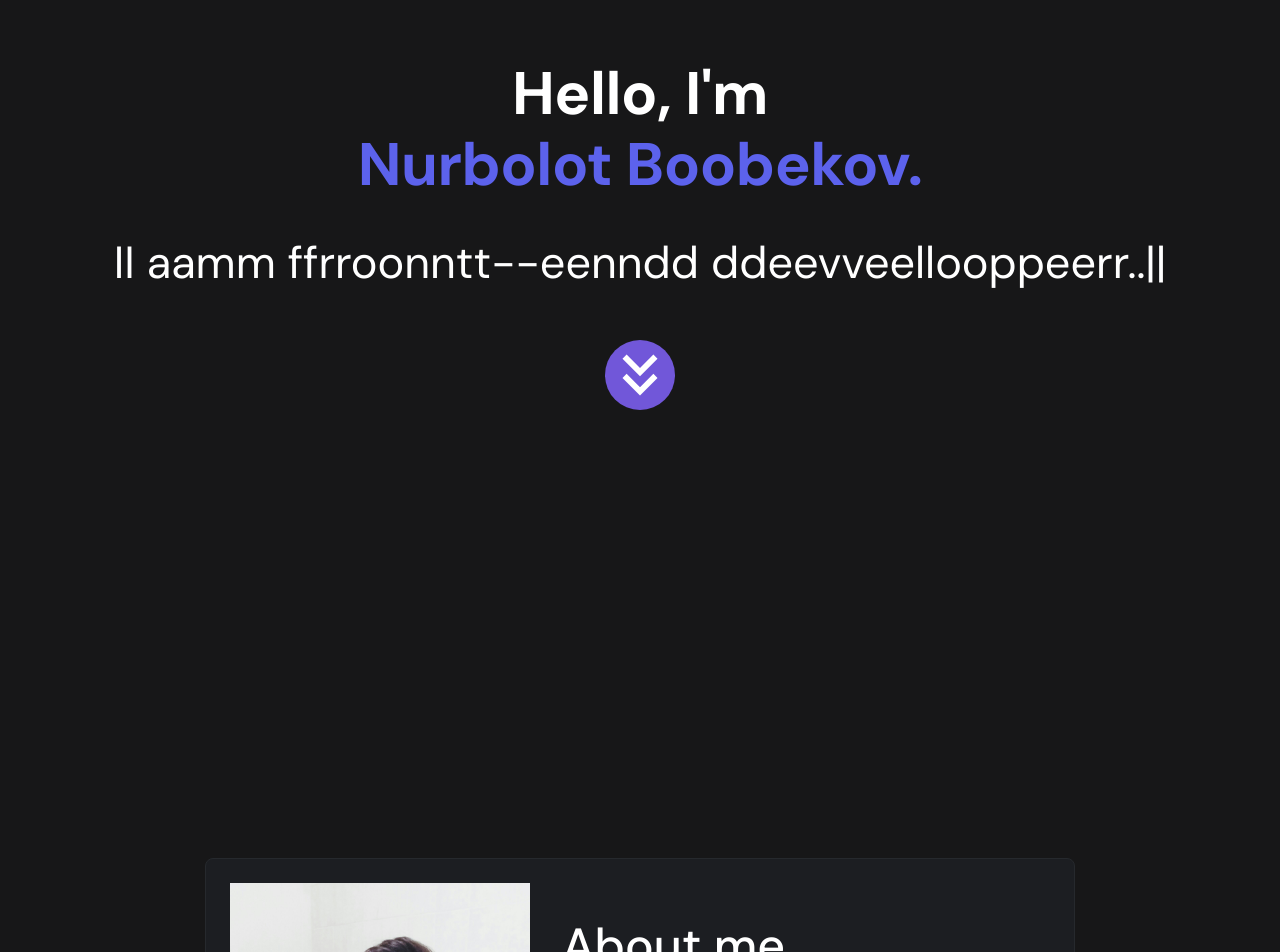
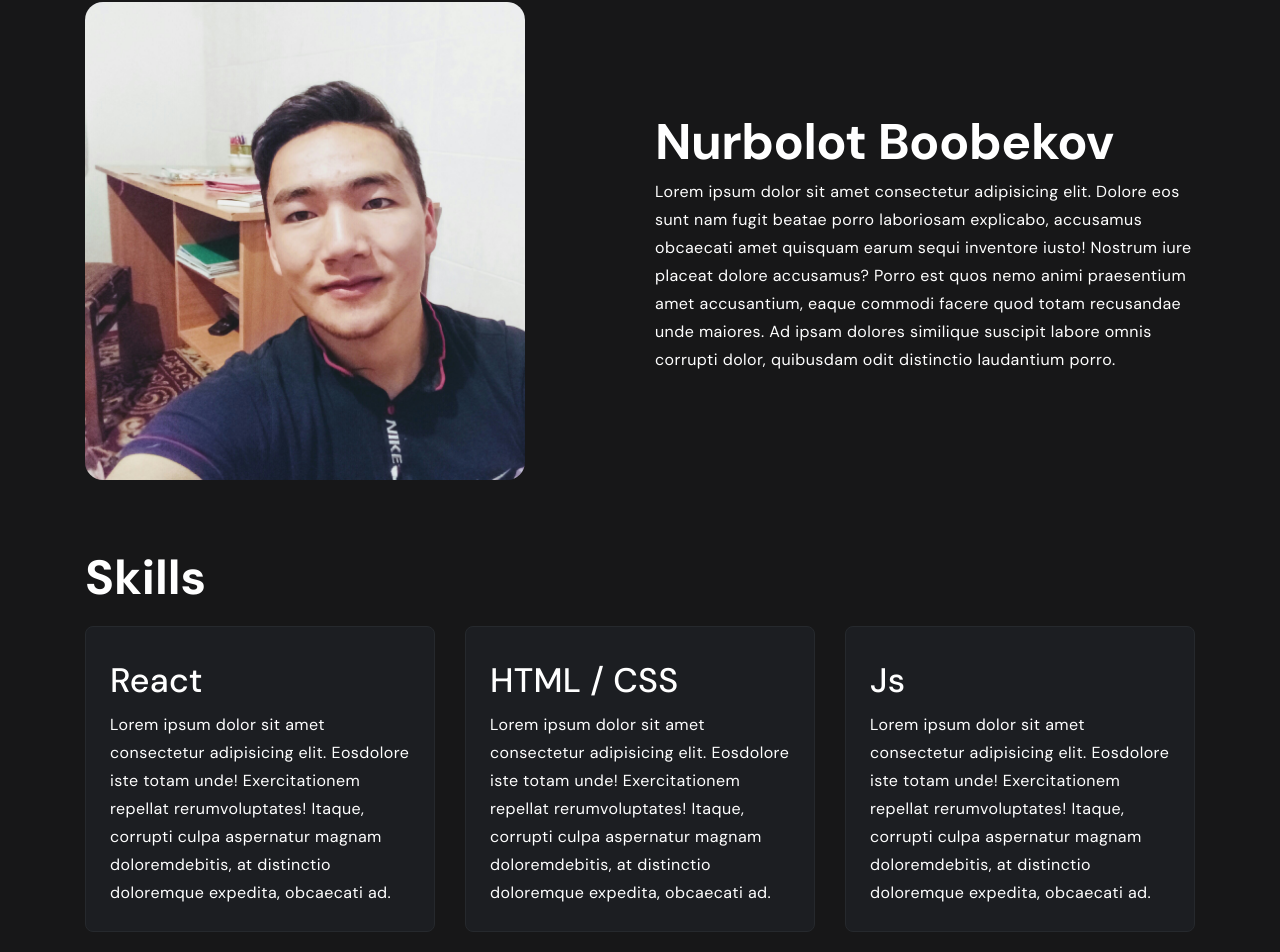
Before and after one commit to nurbolot143/new-portfolio, a React (Create React App) app: page / in a window 1280 px wide. Shown: the part 132-1084 px from the top of the page. Built offline with nearby package versions, Linux system fonts and the light colour scheme.

Commit message:
added AboutMe page

```diff
--- /dev/null
+++ b/src/App.js
@@ -0,0 +1,21 @@
+import "./sass/App.scss";
+import Footer from "./components/Footer";
+import Header from "./components/Header";
+import Home from "./pages/Home";
+import AboutMe from "./pages/AboutMe";
+
+const App = () => {
+  return (
+    <div className="App">
+      <Header />
+
+      {/* <Home /> */}
+
+      <AboutMe />
+
+      <Footer />
+    </div>
+  );
+};
+
+export default App;
--- a/src/components/App.js
+++ /dev/null
@@ -1,18 +0,0 @@
-import "../sass/App.scss";
-import Footer from "./Footer";
-import Header from "./Header";
-import Home from "./Home";
-
-const App = () => {
-  return (
-    <div className="App">
-      <Header />
-
-      <Home />
-
-      <Footer />
-    </div>
-  );
-};
-
-export default App;
--- /dev/null
+++ b/src/components/Skills.js
@@ -0,0 +1,71 @@
+import React from "react";
+
+const skills = [
+  {
+    icon: "",
+    title: "React",
+    descr:
+      " Lorem ipsum dolor sit amet consectetur adipisicing elit. Eosdolore iste totam unde! Exercitationem repellat rerumvoluptates! Itaque, corrupti culpa aspernatur magnam doloremdebitis, at distinctio doloremque expedita, obcaecati ad.",
+  },
+  {
+    icon: "",
+    title: "HTML / CSS",
+    descr:
+      " Lorem ipsum dolor sit amet consectetur adipisicing elit. Eosdolore iste totam unde! Exercitationem repellat rerumvoluptates! Itaque, corrupti culpa aspernatur magnam doloremdebitis, at distinctio doloremque expedita, obcaecati ad.",
+  },
+  {
+    icon: "",
+    title: "Js",
+    descr:
+      " Lorem ipsum dolor sit amet consectetur adipisicing elit. Eosdolore iste totam unde! Exercitationem repellat rerumvoluptates! Itaque, corrupti culpa aspernatur magnam doloremdebitis, at distinctio doloremque expedita, obcaecati ad.",
+  },
+  {
+    icon: "",
+    title: "Redux",
+    descr:
+      " Lorem ipsum dolor sit amet consectetur adipisicing elit. Eosdolore iste totam unde! Exercitationem repellat rerumvoluptates! Itaque, corrupti culpa aspernatur magnam doloremdebitis, at distinctio doloremque expedita, obcaecati ad.",
+  },
+  {
+    icon: "",
+    title: "Bootstrap",
+    descr:
+      " Lorem ipsum dolor sit amet consectetur adipisicing elit. Eosdolore iste totam unde! Exercitationem repellat rerumvoluptates! Itaque, corrupti culpa aspernatur magnam doloremdebitis, at distinctio doloremque expedita, obcaecati ad.",
+  },
+  {
+    icon: "",
+    title: "Git",
+    descr:
+      " Lorem ipsum dolor sit amet consectetur adipisicing elit. Eosdolore iste totam unde! Exercitationem repellat rerumvoluptates! Itaque, corrupti culpa aspernatur magnam doloremdebitis, at distinctio doloremque expedita, obcaecati ad.",
+  },
+];
+
+const Skills = () => {
+  return (
+    <section className="skills">
+      <div className="container">
+        <h2 className="title skills__title">Skills</h2>
+        <SkillList />
+      </div>
+    </section>
+  );
+};
+
+const SkillList = () => {
+  return (
+    <ul className="skills__list">
+      {skills.map((item, idx) => {
+        return (
+          <li key={idx} className="skills__item">
+            <div className="card skills__card">
+              <div className="skills__icon"></div>
+              <h2 className="skills__subtitle">{item.title}</h2>
+              <p className="text skills__text">{item.descr}</p>
+            </div>
+          </li>
+        );
+      })}
+    </ul>
+  );
+};
+
+export default Skills;
--- a/src/index.js
+++ b/src/index.js
@@ -1,6 +1,6 @@
 import React from "react";
 import ReactDOM from "react-dom/client";
-import App from "./components/App";
+import App from "./App";
 
 const root = ReactDOM.createRoot(document.getElementById("root"));
 root.render(
--- /dev/null
+++ b/src/pages/AboutMe.js
@@ -0,0 +1,38 @@
+import React from "react";
+
+import myPhoto from "../assets/images/myPhoto.jpg";
+import Skills from "../components/Skills";
+
+const AboutMe = () => {
+  return (
+    <div className="aboutMe">
+      <div className="aboutMe__info">
+        <div className="container">
+          <div className="aboutMe__inner">
+            <div className="aboutMe__img">
+              <img src={myPhoto} alt="MyPhoto" />
+            </div>
+
+            <div className="aboutMe__body">
+              <h1>Nurbolot Boobekov</h1>
+              <p className="text">
+                Lorem ipsum dolor sit amet consectetur adipisicing elit. Dolore
+                eos sunt nam fugit beatae porro laboriosam explicabo, accusamus
+                obcaecati amet quisquam earum sequi inventore iusto! Nostrum
+                iure placeat dolore accusamus? Porro est quos nemo animi
+                praesentium amet accusantium, eaque commodi facere quod totam
+                recusandae unde maiores. Ad ipsam dolores similique suscipit
+                labore omnis corrupti dolor, quibusdam odit distinctio
+                laudantium porro.
+              </p>
+            </div>
+          </div>
+        </div>
+      </div>
+
+      <Skills />
+    </div>
+  );
+};
+
+export default AboutMe;
--- a/src/components/Home.js
+++ b/src/pages/Home.js
@@ -1,5 +1,5 @@
 import React from "react";
-import Intro from "./Intro";
+import Intro from "../components/Intro";
 
 import myPhoto from "../assets/images/myPhoto.jpg";
 import projectPhoto from "../assets/images/project1.png";
@@ -13,7 +13,7 @@ const Home = () => {
 
       <div className="container">
         <div className="home__about" id="aboutme">
-          <div className="card">
+          <div className="card home__card">
             <div className="card__img">
               <img src={myPhoto} alt="Photo" />
             </div>
--- a/src/sass/App.scss
+++ b/src/sass/App.scss
@@ -3,3 +3,5 @@
 @import "./components/intro";
 @import "./components/home";
 @import "./components/footer";
+@import "./components/aboutMe";
+@import "./components/skills";
--- /dev/null
+++ b/src/sass/components/_aboutMe.scss
@@ -0,0 +1,50 @@
+@import "../vars";
+@import "../media";
+
+.aboutMe {
+  padding-top: 70px;
+
+  @include media(770) {
+    padding-top: 61px;
+  }
+
+  &__inner {
+    padding: 64px 0;
+    display: flex;
+    align-items: center;
+    justify-content: space-between;
+
+    @include media(770) {
+      flex-wrap: wrap;
+      justify-content: center;
+    }
+  }
+
+  &__img {
+    flex: 0 1 440px;
+    overflow: hidden;
+    border-radius: 18px;
+    margin-right: 30px;
+
+    @include media(770) {
+      margin: 0;
+      margin-bottom: 24px;
+    }
+
+    img {
+      width: 100%;
+      max-height: 540px;
+    }
+  }
+
+  &__body {
+    flex: 0 1 540px;
+
+    h1 {
+      font-weight: 700;
+      font-size: 50px;
+      line-height: 71px;
+      letter-spacing: -0.5px;
+    }
+  }
+}
--- /dev/null
+++ b/src/sass/components/_skills.scss
@@ -0,0 +1,41 @@
+@import "../vars";
+@import "../media";
+
+.skills {
+  &__list {
+    display: flex;
+    justify-content: center;
+    align-items: stretch;
+    flex-wrap: wrap;
+    margin: 0 -15px;
+  }
+
+  &__item {
+    flex: 0 0 33.3333%;
+    padding: 15px;
+
+    @include media(870) {
+      flex: 0 0 50%;
+    }
+
+    @include media(490) {
+      flex: 0 0 100%;
+    }
+  }
+
+  &__card {
+    height: 100%;
+    display: flex;
+    flex-direction: column;
+    align-items: flex-start;
+  }
+
+  &__subtitle {
+    font-weight: 500;
+    font-size: 34px;
+    line-height: 40px;
+    letter-spacing: 0.25px;
+    margin: 10px 0;
+    text-align: left;
+  }
+}
```
